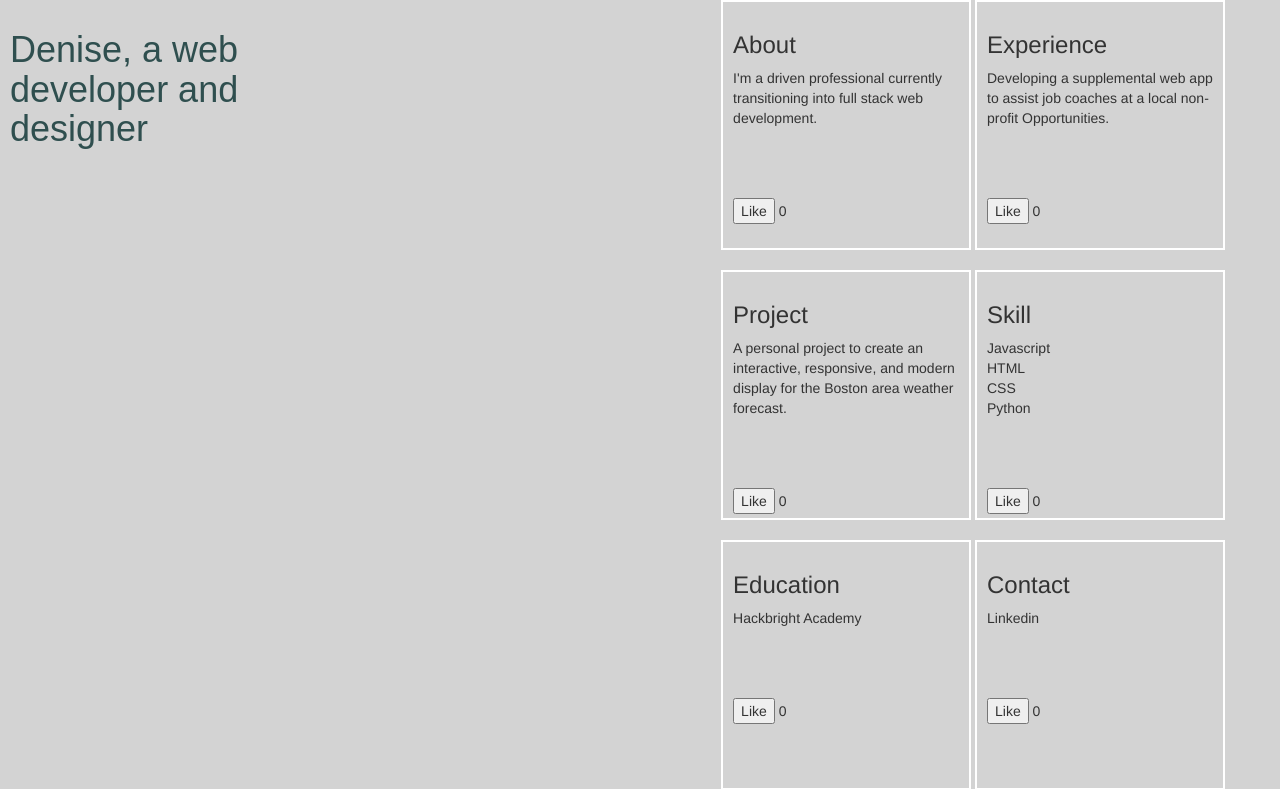
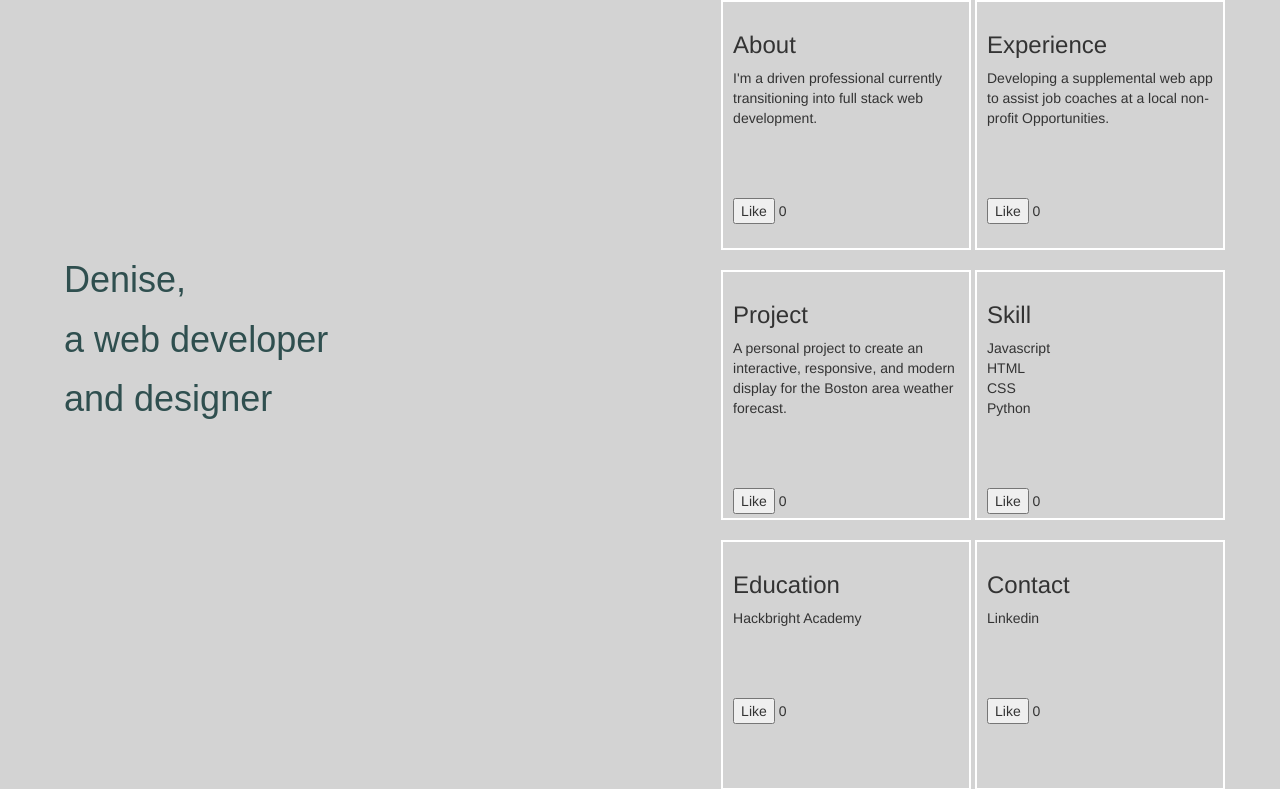
Before and after one commit to DeniseYT/HB_Final_Project, a Flask app: page /static in a window 1280 px wide. Shown: the top 789 px of the page. Run offline with Flask 2, Linux system fonts and the light colour scheme; some libraries are stand-ins or nearby versions.

Commit message:
move div into left middle

```diff
--- a/static/css/styles.css
+++ b/static/css/styles.css
@@ -1,13 +1,8 @@
 .maincontainer-left {
-    /* width:100%;
-    height: 100%; */
-    /* display: inline-block; */
-    /* float: left;
-    margin-left: 20px; */
     position: absolute;
-    left: 0px;
-    width: 300px;
-    padding: 10px;
+    top: 30%;
+    left: 5%;
+
 }
 
 .maincontainer-top {
@@ -16,6 +11,7 @@
     /* display: inline-block; */
     /* margin: auto; */
     /* position: absolute; */
+    top: 30%;
 
 }
 
@@ -42,6 +38,7 @@
     width:100%;
     height: 100%;
     /* display: inline-block; */
+
 }
 
 #project-div {
--- a/templates/staticpage.html
+++ b/templates/staticpage.html
@@ -18,7 +18,9 @@
 
             <!-- <div style="float:left;"> -->
                 <div class="maincontainer-left">
-                    <h1>Denise, a web developer and designer</h1>
+                    <h1>Denise,</h1>
+                    <h1> a web developer</h1>
+                    <h1> and designer</h1>
                 </div>
             <!-- </div> -->
         </div>
```
